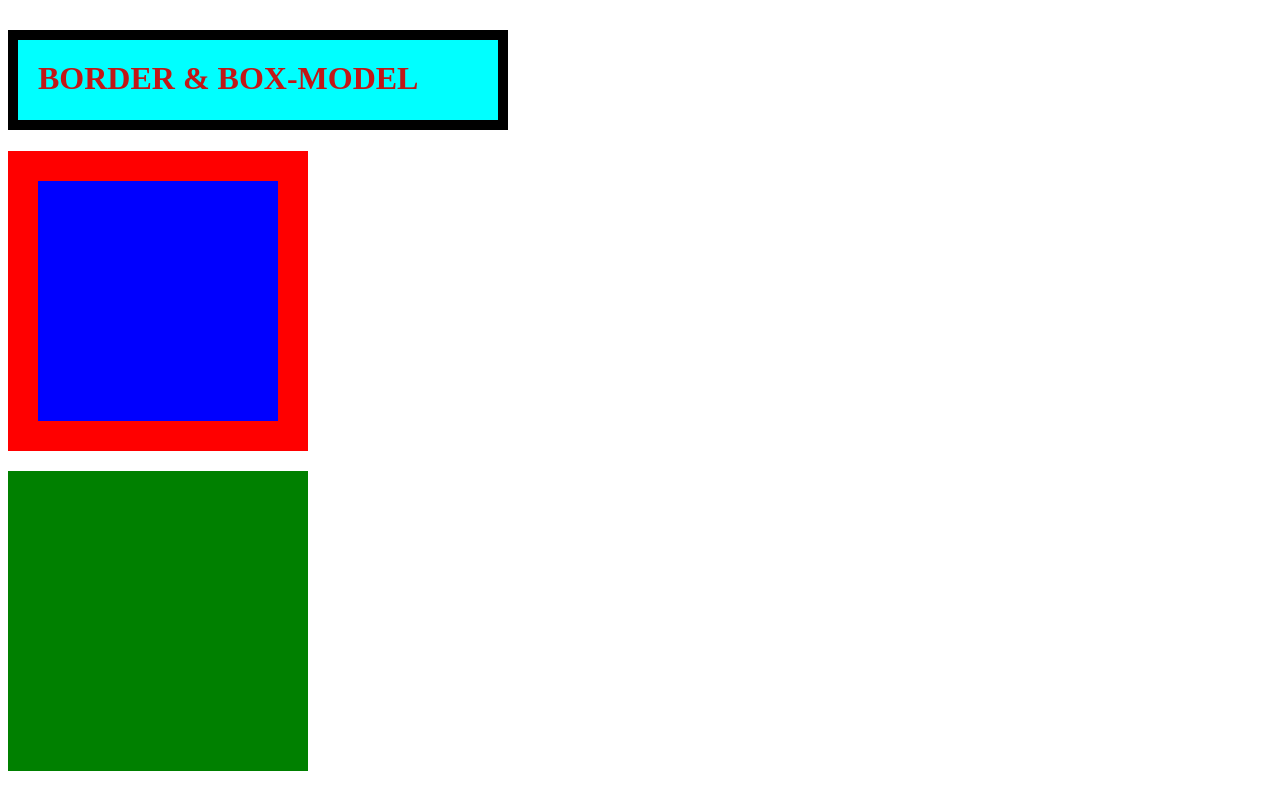
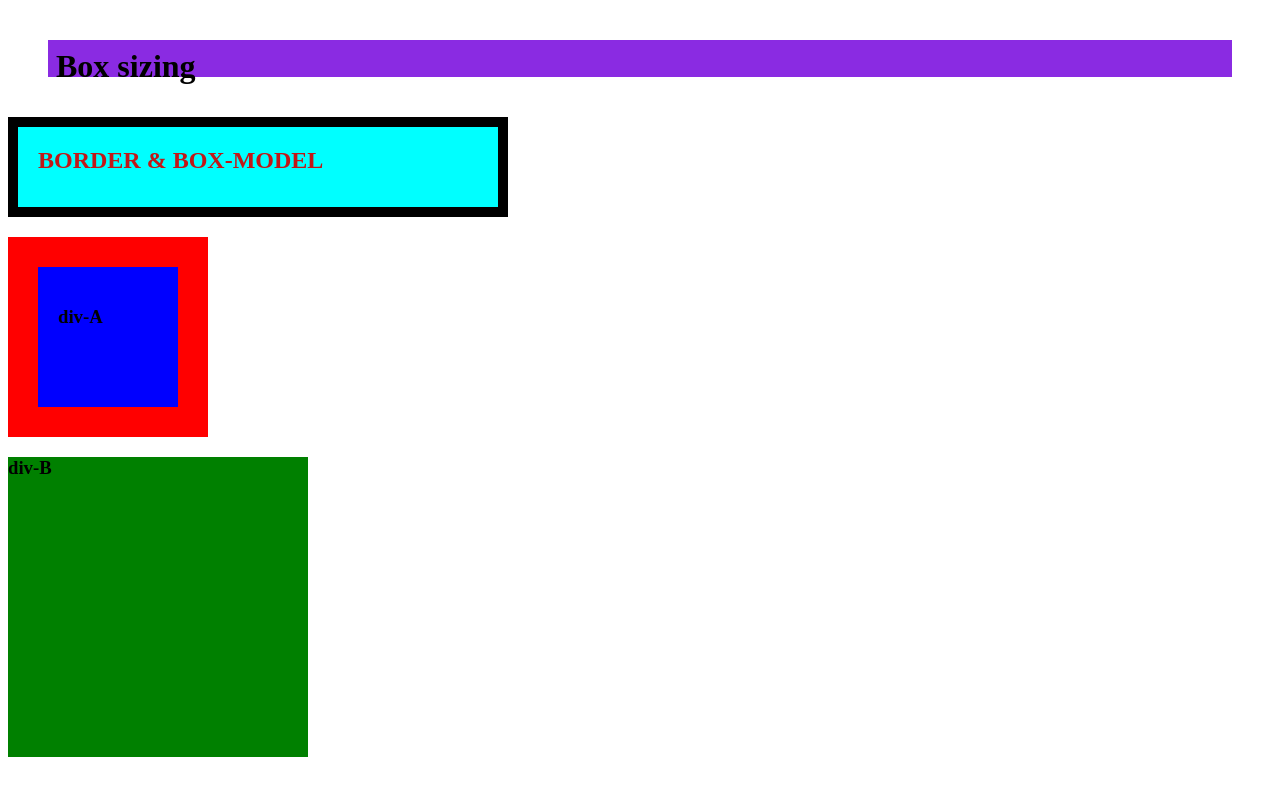
Before and after one commit to jeremiassantos29/box-size, a plain HTML site: page index.html in a window 1280 px wide. Drawn offline with Linux system fonts and the light colour scheme.

Commit message:
chore: alteracao nos arquivos index.html e estilo.css

```diff
--- a/estilo.css
+++ b/estilo.css
@@ -4,6 +4,7 @@
     background-color:blue;
     border:30px solid red;
     padding:20px;
+    box-sizing: border-box;
 }
 .div-A:hover{
     background-color: black;
@@ -23,6 +24,17 @@ Border e Padding sim! como vemos nos exemplos.*/
     margin-top:20px;
 }
 h1{
+    height:37px;
+    padding:8px;
+    border:none;
+    margin:40px;
+    background-color: blueviolet;
+    box-sizing: border-box;
+}
+/* O valor "border box" diz para o navegador
+que o meu elemento e todo ele deve se encaixar dentro
+desses 500px de altura e 100px de largura*/
+h2{
     color:rgb(193, 23, 23);
     width:500px;
     height:100px;
@@ -31,5 +43,7 @@ h1{
     background-color: aqua;
     margin-top: 30px;
     padding: 20px;
-
 }
+h3{
+    height:37px;
+}
--- a/index.html
+++ b/index.html
@@ -8,12 +8,15 @@
 </head>
 <body>
     <header>
-        <h1>BORDER & BOX-MODEL</h1>
+        <h1>Box sizing</h1>
+        <h2>BORDER & BOX-MODEL</h2>
     </header>
     <main>
         <div class="div-A">
+            <h3>div-A</h3>
         </div>
         <div class="div-B">
+            <h3>div-B</h3>
         </div>
     </main>
 </body>
```
